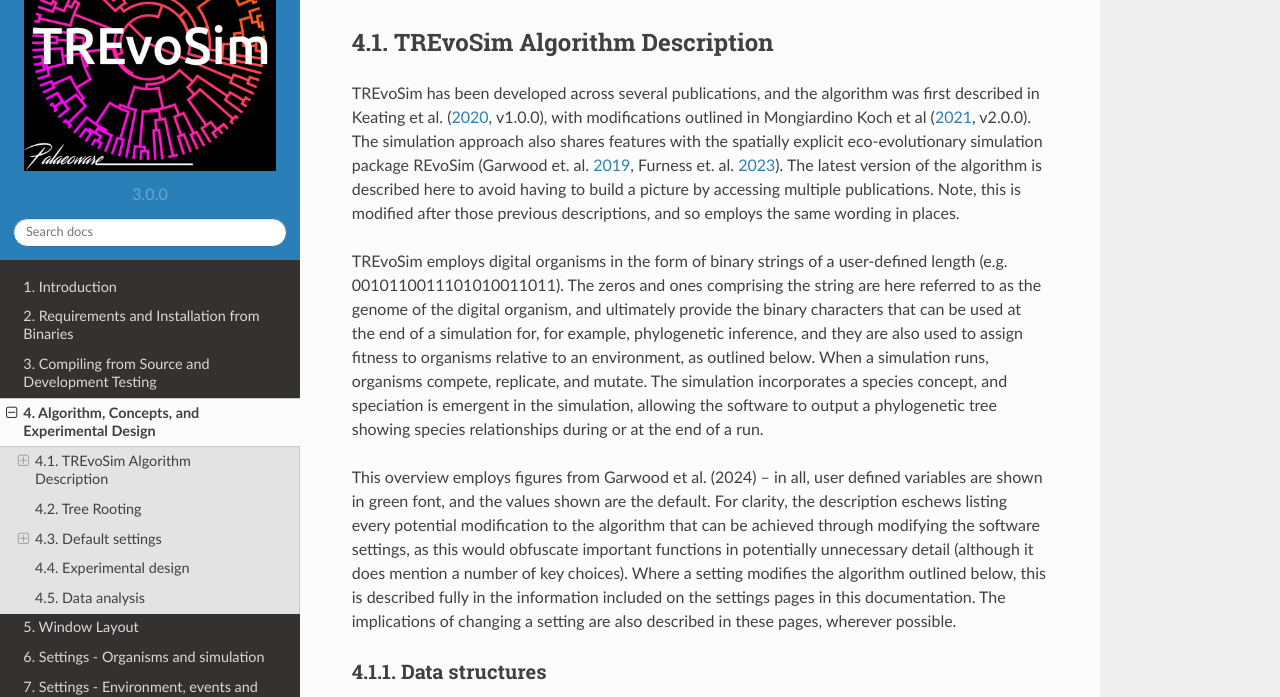
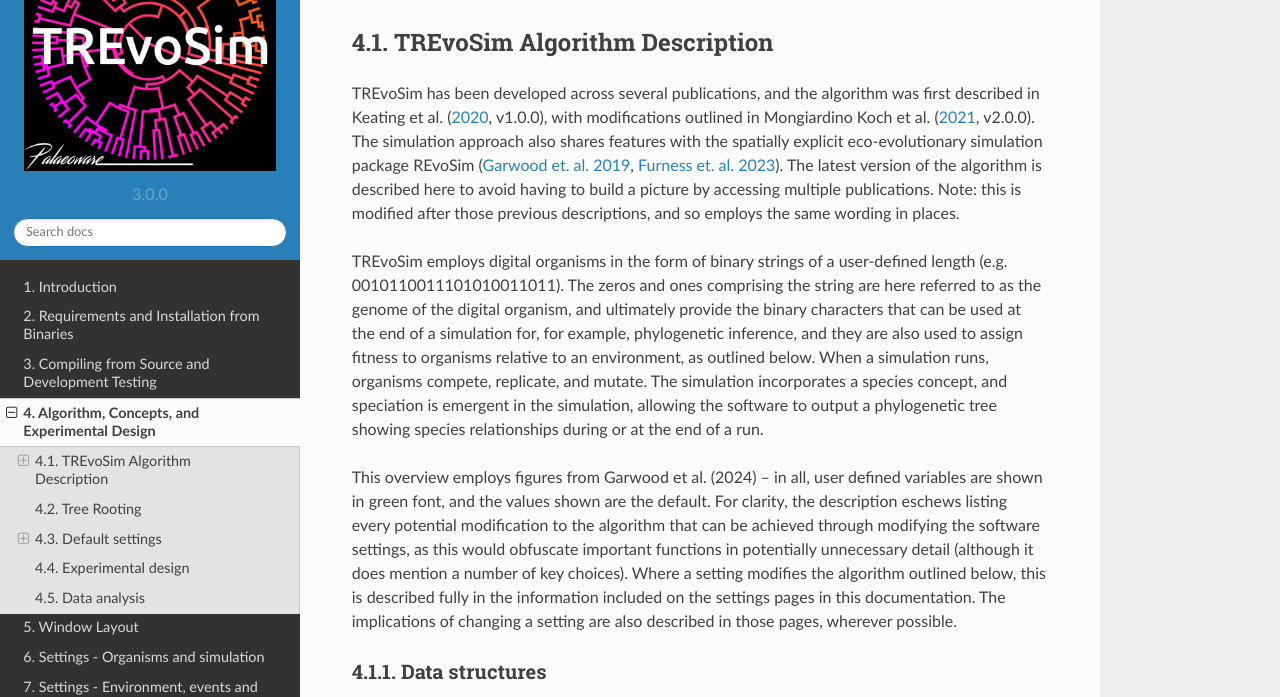
Before and after one commit to palaeoware/trevosim, a Sphinx documentation site: the page built from docs/algorithmconcepts.rst, in a window 1280 px wide and 1400 px high. Shown: the part 134-831 px from the top of the window. Built offline with Sphinx 7.4.7 and the Read the Docs theme 2.0.0, drawn with Linux system fonts in a browser that asks for light colours; some of the changed text lies outside the part shown.

Commit message:
Updates ot algorithm page, including adding alt text to images, captions, and some rewording

```diff
--- a/docs/algorithmconcepts.rst
+++ b/docs/algorithmconcepts.rst
@@ -6,11 +6,11 @@
 TREvoSim Algorithm Description
 ------------------------------
 
-TREvoSim has been developed across several publications, and the algorithm was first described in Keating et al. (`2020 <https://doi.org/10.1093/sysbio/syaa012>`_, v1.0.0), with modifications outlined in Mongiardino Koch et al (`2021 <https://doi.org/10.1098/rspb.2021.0044>`_, v2.0.0). The simulation approach also shares features with the spatially explicit eco-evolutionary simulation package REvoSim (Garwood et. al. `2019 <https://doi.org/10.1111/pala.12420>`_, Furness et. al. `2023 <https://doi.org/10.21105/joss.05284>`_). The latest version of the algorithm is described here to avoid having to build a picture by accessing multiple publications. Note, this is modified after those previous descriptions, and so employs the same wording in places.
+TREvoSim has been developed across several publications, and the algorithm was first described in Keating et al. (`2020 <https://doi.org/10.1093/sysbio/syaa012>`_, v1.0.0), with modifications outlined in Mongiardino Koch et al. (`2021 <https://doi.org/10.1098/rspb.2021.0044>`_, v2.0.0). The simulation approach also shares features with the spatially explicit eco-evolutionary simulation package REvoSim (`Garwood et. al. 2019 <https://doi.org/10.1111/pala.12420>`_, `Furness et. al. 2023 <https://doi.org/10.21105/joss.05284>`_). The latest version of the algorithm is described here to avoid having to build a picture by accessing multiple publications. Note: this is modified after those previous descriptions, and so employs the same wording in places.
 
 TREvoSim employs digital organisms in the form of binary strings of a user-defined length (e.g. 0010110011101010011011). The zeros and ones comprising the string are here referred to as the genome of the digital organism, and ultimately provide the binary characters that can be used at the end of a simulation for, for example, phylogenetic inference, and they are also used to assign fitness to organisms relative to an environment, as outlined below. When a simulation runs, organisms compete, replicate, and mutate. The simulation incorporates a species concept, and speciation is emergent in the simulation, allowing the software to output a phylogenetic tree showing species relationships during or at the end of a run.
 
-This overview employs figures from Garwood et al. (2024) -- in all, user defined variables are shown in green font, and the values shown are the default. For clarity, the description eschews listing every potential modification to the algorithm that can be achieved through modifying the software settings, as this would obfuscate important functions in potentially unnecessary detail (although it does mention a number of key choices). Where a setting modifies the algorithm outlined below, this is described fully in the information included on the settings pages in this documentation. The implications of changing a setting are also described in these pages, wherever possible.
+This overview employs figures from Garwood et al. (2024) -- in all, user defined variables are shown in green font, and the values shown are the default. For clarity, the description eschews listing every potential modification to the algorithm that can be achieved through modifying the software settings, as this would obfuscate important functions in potentially unnecessary detail (although it does mention a number of key choices). Where a setting modifies the algorithm outlined below, this is described fully in the information included on the settings pages in this documentation. The implications of changing a setting are also described in those pages, wherever possible.
 
 Data structures
 ^^^^^^^^^^^^^^^
```
Also changed, not shown: other parts of docs/algorithmconcepts.rst (+10 -1 lines), docs/buildingfromsource.rst (+7 -7 lines).
